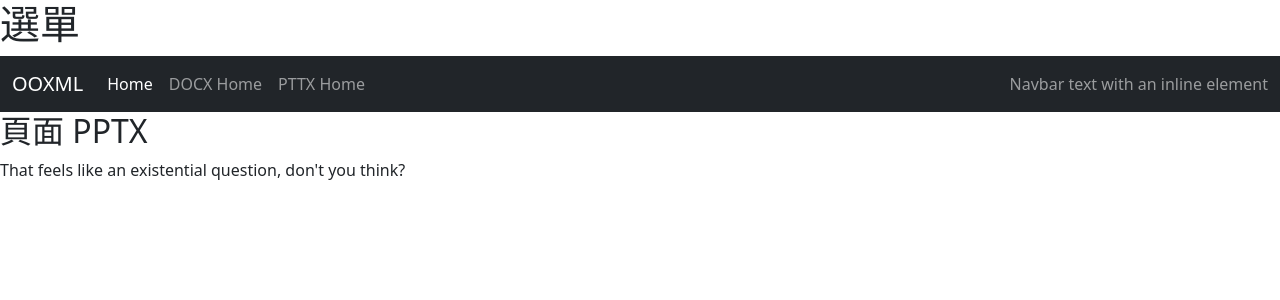
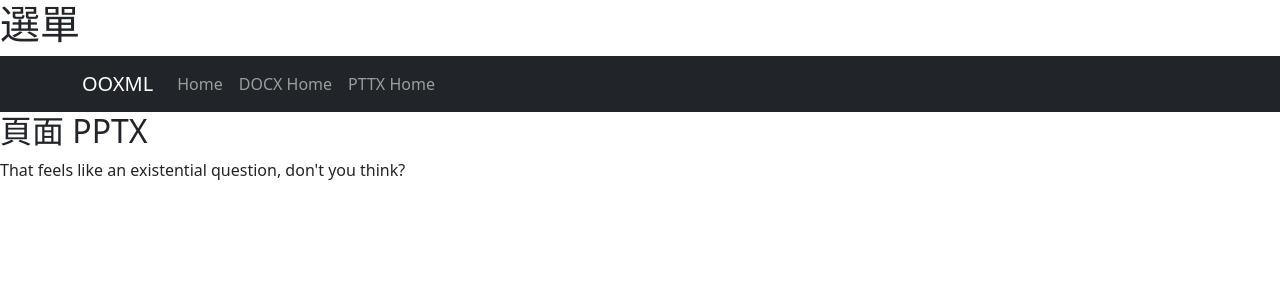
Before and after one commit to pamiswang/ooxml, a React (Create React App) app: page /pptx_home in a window 1280 px wide. Shown: the top 300 px of the page. Built offline with nearby package versions, Linux system fonts and the light colour scheme.

Commit message:
use react-bootstrap to modify navbar

```diff
--- a/package.json
+++ b/package.json
@@ -10,6 +10,7 @@
     "bootstrap": "^5.1.3",
     "gh-pages": "^3.2.3",
     "react": "^17.0.2",
+    "react-bootstrap": "^2.1.2",
     "react-dom": "^17.0.2",
     "react-router-dom": "^6.2.1",
     "react-scripts": "5.0.0",
--- a/src/components/nav/Header.js
+++ b/src/components/nav/Header.js
@@ -3,6 +3,12 @@
 import DocxHome from "../../pages/docx/docx_home"
 import PptxHome from "../../pages/pptx/pptx_home"
 import { Routes, Route, Link } from "react-router-dom";
+
+import Container from 'react-bootstrap/Container';
+import Navbar from 'react-bootstrap/Navbar';
+import Nav from 'react-bootstrap/Nav';
+import Row from 'react-bootstrap/Row';
+import Col from 'react-bootstrap/Col';
 
 class Header extends React.Component
 {
@@ -12,40 +18,34 @@
 			<div className="Header">
 				<h1>選單</h1>
 
-				<nav class="navbar navbar-expand-lg navbar-dark bg-dark">
-					<div class="container-fluid">
+				<Navbar collapseOnSelect expand="sm" bg="dark" variant="dark" >
+					<Container>
+						<Navbar.Brand href="/">OOXML</Navbar.Brand>
+						<Navbar.Toggle aria-controls="responsive-navbar-nav" />
+						<Navbar.Collapse id="responsive-navbar-nav">
+							<Nav className="mr-auto">
+								<Nav.Link href="/">Home</Nav.Link>
+								<Nav.Link href="/docx_home">DOCX Home</Nav.Link>
+								<Nav.Link href="/pptx_home">PTTX Home</Nav.Link>
 
-						<Link class="navbar-brand" to="/">OOXML</Link>
-
-						<div class="collapse navbar-collapse" id="navbarText">
-							<ul class="navbar-nav me-auto mb-2 mb-lg-0">
-								<li class="nav-item">
-
-									<Link class="nav-link active" to="/">Home</Link>
-								</li>
-								<li class="nav-item">
-
-									<Link class="nav-link" to="/docx_home">DOCX Home</Link>
-								</li>
-								<li class="nav-item">
-
-									<Link class="nav-link" to="/pptx_home">PTTX Home</Link>
-								</li>
-							</ul>
-							<span class="navbar-text">
-								Navbar text with an inline element
-							</span>
-						</div>
-					</div>
-				</nav>
-
+								{/* <NavDropdown title="Dropdown" id="collasible-nav-dropdown">
+									<NavDropdown.Item href="#action/3.1">Action</NavDropdown.Item>
+									<NavDropdown.Item href="#action/3.2">Another action</NavDropdown.Item>
+									<NavDropdown.Item href="#action/3.3">Something</NavDropdown.Item>
+									<NavDropdown.Divider />
+									<NavDropdown.Item href="#action/3.4">Separated link</NavDropdown.Item>
+								</NavDropdown> */}
+							</Nav>
+						</Navbar.Collapse>
+					</Container>
+				</Navbar>
 
 				<Routes>
 					<Route path="/" element={<Home />} />
 					<Route path="docx_home" element={<DocxHome />} />
 					<Route path="pptx_home" element={<PptxHome />} />
 				</Routes>
-			</div>
+			</div >
 		);
 	};
 }
```
Also changed, not shown: 1 other file (tests, documents, lock files or other folders).
